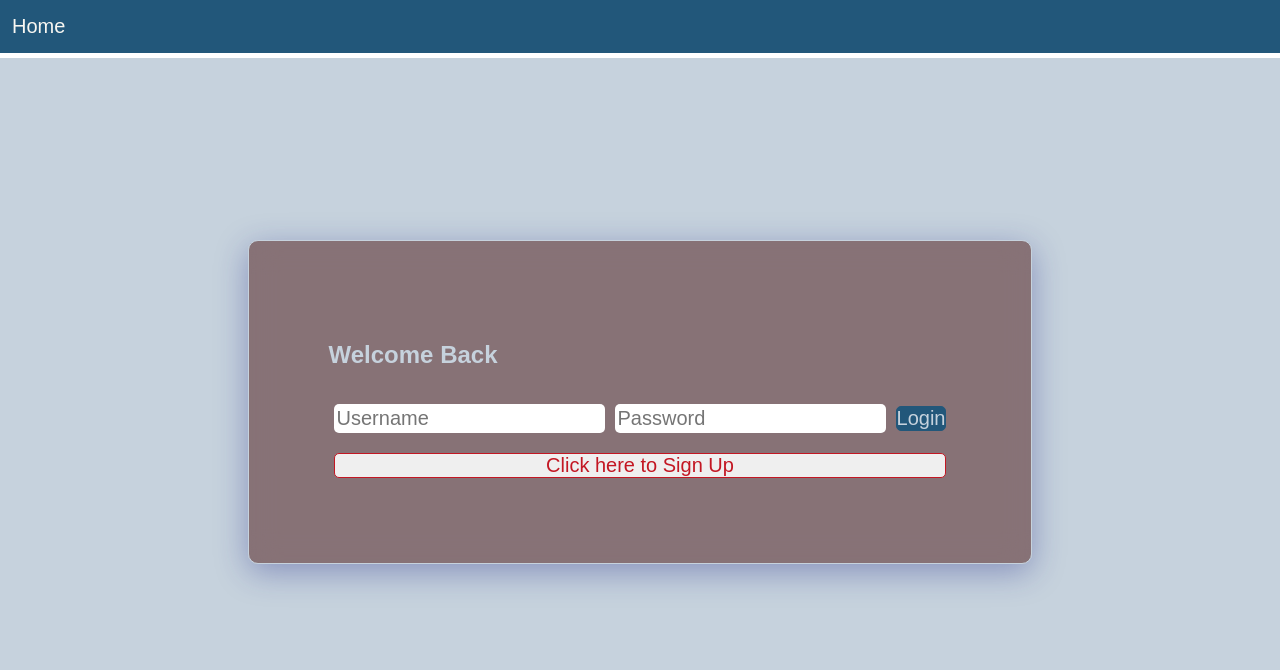
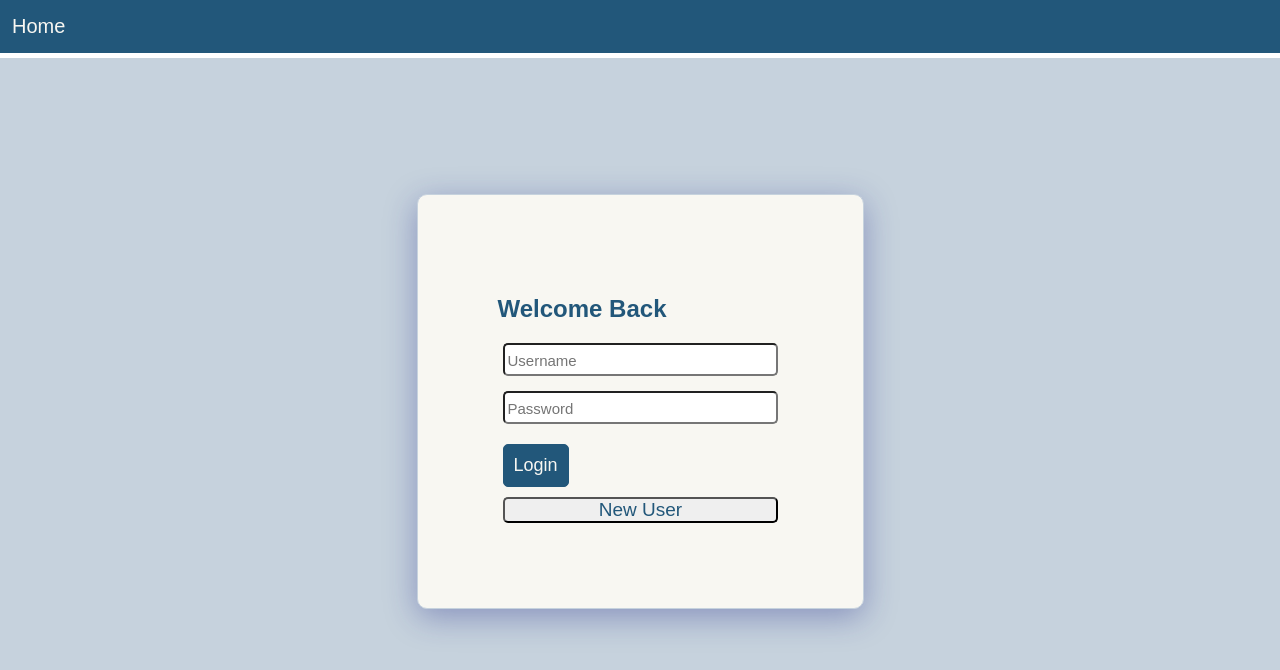
Before and after one commit to oslabs-beta/Kubernet, a React app: page /loginPage in a window 1280 px wide. Shown: the top 670 px of the page. Built offline with nearby package versions, Linux system fonts and the light colour scheme.

Commit message:
Finished styling loging and sign up pages

```diff
--- a/client/src/pages/LoginPage.jsx
+++ b/client/src/pages/LoginPage.jsx
@@ -52,11 +52,14 @@ function LoginPage() {
               className={styles.input}
             />
 
+
+
             <input
               type='password'
               placeholder='Password'
               className={styles.input}
             />
+
             <input
               type='submit'
               value='Login'
@@ -64,7 +67,7 @@ function LoginPage() {
             />
           </form>
           <button className={styles.secondaryButton} onClick={navigateSignup}>
-            Click here to Sign Up
+            New User
           </button>
         </div>
       </div>
--- a/client/src/pages/SignupPage.jsx
+++ b/client/src/pages/SignupPage.jsx
@@ -53,6 +53,7 @@ function SignupPage() {
             value='Sign Up!'
             className={styles.primaryButton}
           />
+
         </form>
 
         <button onClick={navigateLogin} className={styles.secondaryButton}>
--- a/client/src/styles/Home.module.scss
+++ b/client/src/styles/Home.module.scss
@@ -6,7 +6,7 @@
   border: 1px solid $color4;
   padding: 80px;
   border-radius: 15px;
-  background: rgba(72, 18, 16, 0.5);
+  background: $color1;
   box-shadow: 0 8px 32px 0 rgba(31, 38, 135, 0.37);
   backdrop-filter: blur(15px);
   -webkit-backdrop-filter: blur(15px);
@@ -26,31 +26,90 @@
   font-size: 20px;
   padding: 3px;
   border-radius: 5px;
-  border: none;
+  display: flex;
+  flex-direction: column;
+  align-items: center;
+  justify-content: center;
 }
 
 .secondaryButton {
-  color: $color3;
+  color: $color2;
   outline: none;
-  border: 1px solid $color3;
   border-radius: 5px;
-  font-size: 20px;
+  font-size: 19px;
   padding: 0px;
   margin: 5px;
+
+  display: inline-block;
+  vertical-align: middle;
+  -webkit-transform: perspective(1px) translateZ(0);
+  transform: perspective(1px) translateZ(0);
+  box-shadow: 0 0 1px rgba(0, 0, 0, 0);
+  position: relative;
+  -webkit-transition-property: color;
+  transition-property: color;
+  -webkit-transition-duration: 0.3s;
+  transition-duration: 0.3s;
+
+}
+
+.secondaryButton:before {
+  content: "";
+  position: absolute;
+  z-index: -1;
+  top: 0;
+  left: 0;
+  right: 0;
+  bottom: 0;
+  background: $color2;
+  -webkit-transform: scaleY(0);
+  transform: scaleY(0);
+  -webkit-transform-origin: 50% 100%;
+  transform-origin: 50% 100%;
+  -webkit-transition-property: transform;
+  transition-property: transform;
+  -webkit-transition-duration: 0.3s;
+  transition-duration: 0.3s;
+  -webkit-transition-timing-function: ease-out;
+  transition-timing-function: ease-out;
+}
+
+.secondaryButton:hover, .secondaryButton:focus, .secondaryButton:active {
+  color: white;
+  cursor: pointer;
+}
+.secondaryButton:hover:before, .secondaryButton:focus:before, .hvr-sweep-to-top:active:before {
+  -webkit-transform: scaleY(1);
+  transform: scaleY(1);
+}
+
+::placeholder {
+  font-size: 15px;
 }
 
 .primaryButton {
-  color: $color4;
+  color: $color1;
   outline: none;
   background-color: $color2;
   border: 1px solid $color2;
   border-radius: 5px;
-  font-size: 20px;
-  padding: 0px;
+  font-size: 18px;
+  padding: 10px;
   margin: 5px;
 }
 
+
+
+.primaryButton:hover {
+  background: $color1;
+  color: $color2;
+  cursor: pointer;
+  transition: 0.5s;
+}
+
+
+
 .header {
-  color: $color4;
+  color: $color2;
   align-self: center;
 }
```
